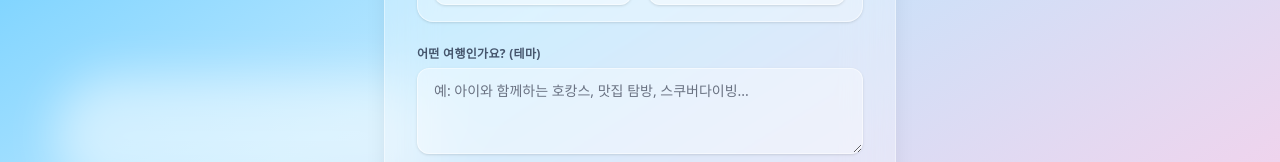
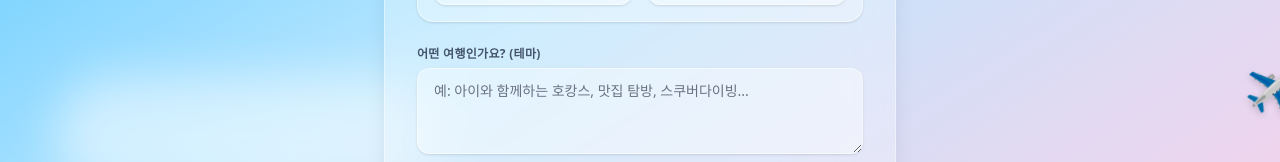
Before and after one commit to mayongss/hackathon, a Next.js app: page / in a window 1280 px wide. Shown: the part 464-626 px from the top of the page. Built offline with nearby package versions, Linux system fonts and the light colour scheme.

Commit message:
style: add animated airplane landing background to main page

```diff
--- a/app/globals.css
+++ b/app/globals.css
@@ -53,3 +53,31 @@ body {
 .item-packed {
   animation: slidePack 0.6s cubic-bezier(0.4, 0, 0.2, 1) forwards;
 }
+
+@layer utilities {
+  .plane-landing {
+    animation: flightPath 15s ease-in-out infinite;
+    position: absolute;
+    z-index: 5;
+  }
+}
+
+@keyframes flightPath {
+  0% {
+    transform: translate(-10vw, -20vh) scale(0.5) rotate(15deg);
+    opacity: 0;
+  }
+  15% {
+    opacity: 1;
+  }
+  40% {
+    transform: translate(50vw, 20vh) scale(0.8) rotate(5deg);
+  }
+  85% {
+    opacity: 1;
+  }
+  100% {
+    transform: translate(110vw, 80vh) scale(1.2) rotate(0deg);
+    opacity: 0;
+  }
+}
--- a/app/page.tsx
+++ b/app/page.tsx
@@ -54,6 +54,9 @@ export default function Home() {
       <div className="absolute top-[30%] right-[-20%] w-48 h-16 bg-white/60 rounded-full blur-md cloud-2 z-0 scale-125"></div>
       <div className="absolute top-[70%] left-[20%] w-64 h-20 bg-white/50 rounded-full blur-lg cloud-3 z-0 scale-150"></div>
 
+      {/* Animated Airplane */}
+      <div className="plane-landing text-5xl opacity-80 drop-shadow-lg">✈️</div>
+
       {error && (
         <div className="fixed top-4 left-1/2 -translate-x-1/2 z-50 bg-red-100/90 backdrop-blur-sm border border-red-300 text-red-700 text-sm px-5 py-3 rounded-xl shadow-lg flex items-center gap-3">
           <span>{error}</span>
```
